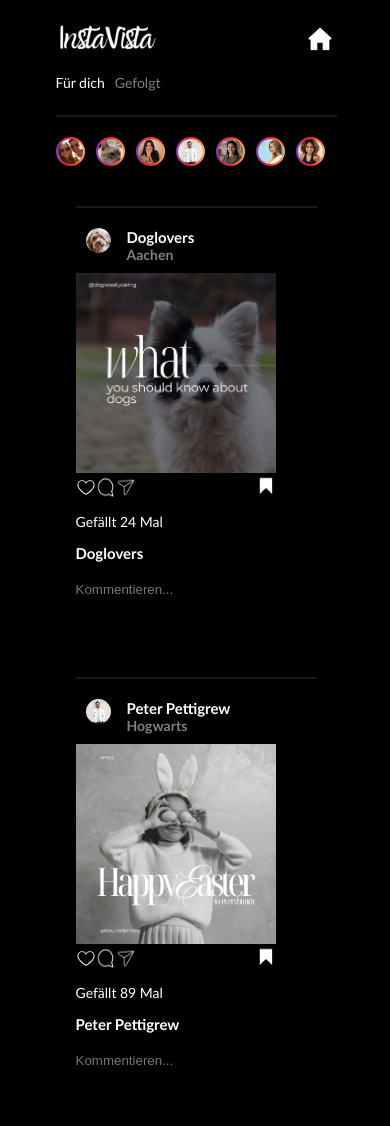
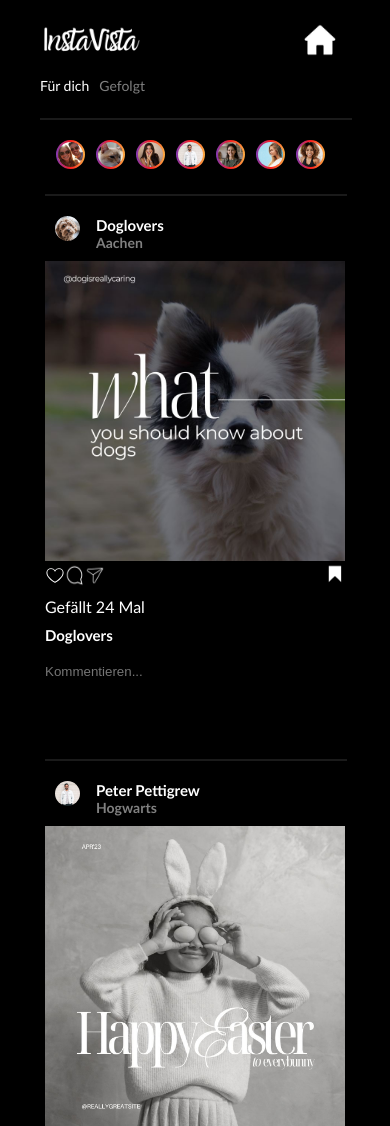
Before and after one commit to vness-kraemer/instagram, a plain HTML site: page instavista.html in a window 390 px wide. Shown: the top 1126 px of the page. Drawn offline with Linux system fonts and the light colour scheme.

Commit message:
Added postTemplate function

```diff
--- a/src/script.js
+++ b/src/script.js
@@ -49,7 +49,15 @@ function show() {
     for(let i = 0; i < posts.length; i++) {
         // Create a variable to display position 'i'
         const element = posts[i];
-        post.innerHTML += `
+        post.innerHTML += postTemplate(element, i);
+
+      addEnterKeyListener(i);
+
+    }
+}
+
+function postTemplate(element, i) {
+  return `
             <div class="posting-container-javascript">
             <hr class="divider">
             <div class="preview-container">
@@ -79,7 +87,8 @@ function show() {
         </div>
         </div>
           <div class="like-text">
-          <p id="likeCount-${i}">Gefällt ${posts[i].likes} Mal</p></div>
+          Gefällt <span id="likeCount-${i}">${posts[i].likes}</span> Mal
+          </div>
           <div class="name">
           <h4>${element['author']}</h4>
           </div>
@@ -94,11 +103,7 @@ function show() {
         </div>
         `;
 
-      addEnterKeyListener(i);
-
-    }
 }
-
 
 
 // The function `toggleLike` toggles the like status of a post and updates the like count and button
--- a/src/style.css
+++ b/src/style.css
@@ -337,7 +337,15 @@ body {
 @media screen and (max-width: 620px) {
 
     .home-icon {
-        width: 30px !important;
+        width: 40px !important;
+    }
+
+    .mobile-sidebar {
+        width: 550px;
+    }
+
+    .main-content {
+        padding: 20px 0px;
     }
 
 }
@@ -359,6 +367,20 @@ body {
     .profile-picture {
         width: 30px !important;
     }
+
+    .main-content {
+        padding: 20px 5px;
+    }
+
+    .mobile-sidebar {
+        width: 300px;
+    }
+
+    .posting-container {
+        padding: 5px;
+        justify-content: center;
+        align-items: center;
+    }
 }
 
 @media screen and (max-width: 390px) {
@@ -367,11 +389,11 @@ body {
     }
 
     .posting-picture img {
-        width: 200px;
+        width: 300px;
     }
 
     .posting-bar {
-        width: 200px;
+        width: 300px;
     }
 
     .interactive-icons {
```
